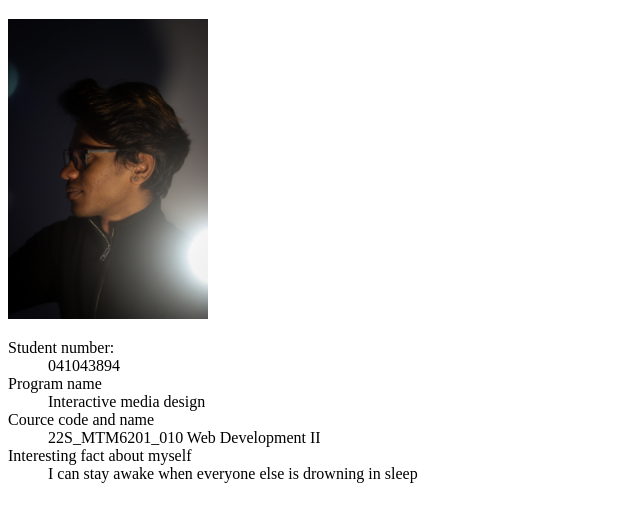
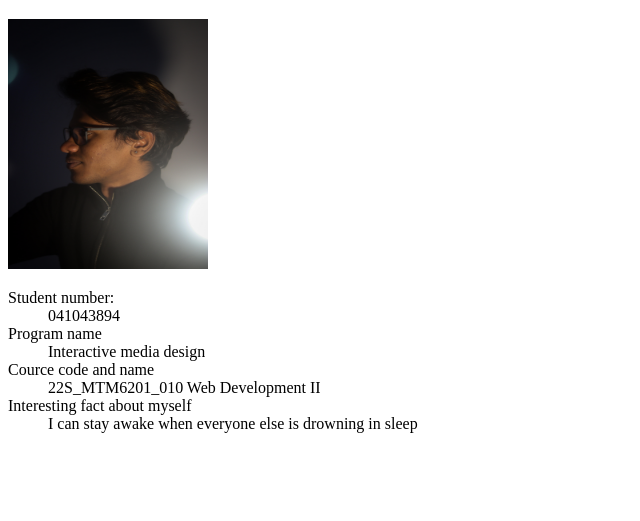
Before and after one commit to biju0007/mtm6201-week1, a plain HTML site: page index.html in a window 1280 px wide. Shown: the part 61-582 px from the top of the page, without its empty margins (0-640 px from the left). Drawn offline with Linux system fonts and the light colour scheme.

Commit message:
Second push

```diff
--- a/index.html
+++ b/index.html
@@ -8,7 +8,7 @@
 </head>
 <body>
     <h1>ANANDHU BIJU</h1>
-    <img src="./Images/Website.jpg" width="200 px" height="300 px">
+    <img src="./Images/Website.jpg" width="200 px" height="250 px">
     <dl>
         <dt>Student number: </dt>
         <dd>041043894</dd>
```
